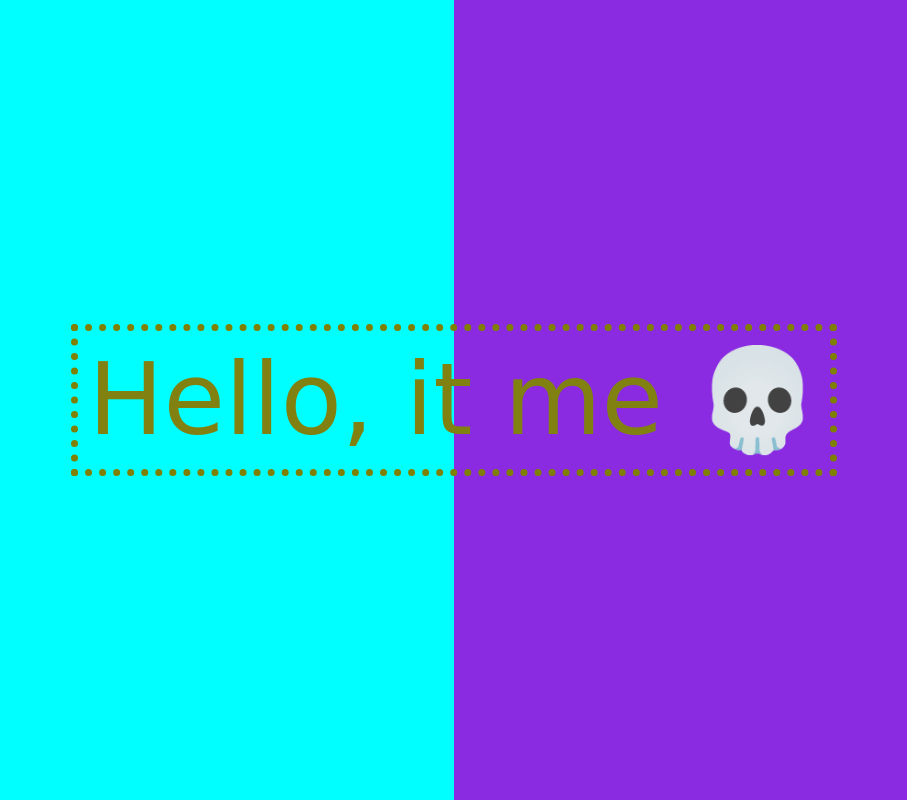
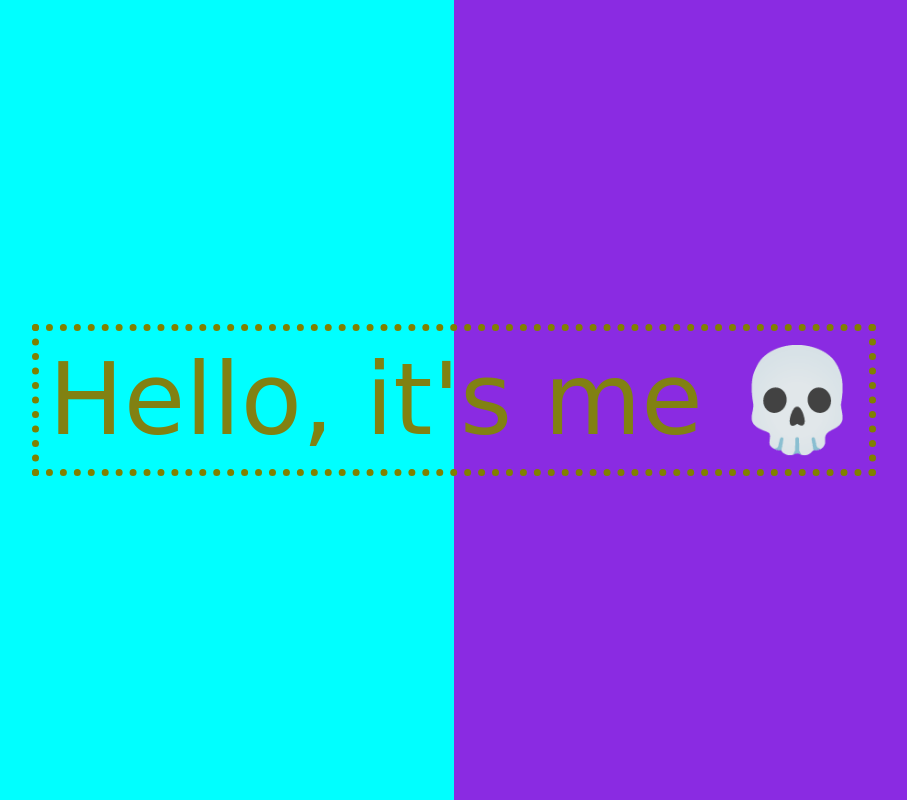
Before and after one commit to BakogiannisEvangelos/MyFirstProject, a website built with Vite: page index.html in a window 1280 px wide. Shown: the whole page, without its empty margins (186-1093 px from the left). Built offline with nearby package versions, Linux system fonts and the light colour scheme; a web font is replaced by a local one.

Commit message:
Update index.html

```diff
--- a/index.html
+++ b/index.html
@@ -6,7 +6,7 @@
     <title>Vite App</title>
   </head>
   <body>
-    <a class="brokola" href="https://google.com" target="_blank">Hello, it me 💀</a>
+    <a class="brokola" href="https://google.com" target="_blank">Hello, it's me 💀</a>
     <div class="patates">
 
     </div>
```
